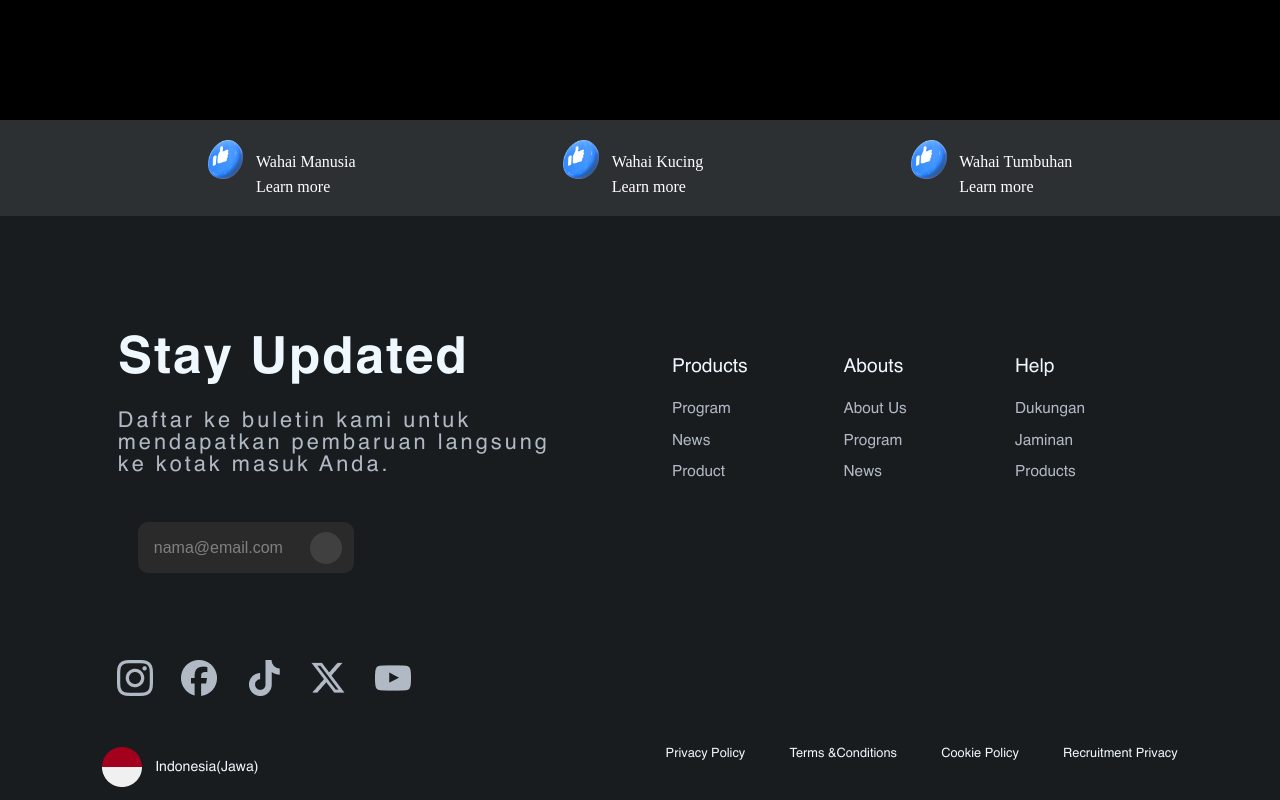
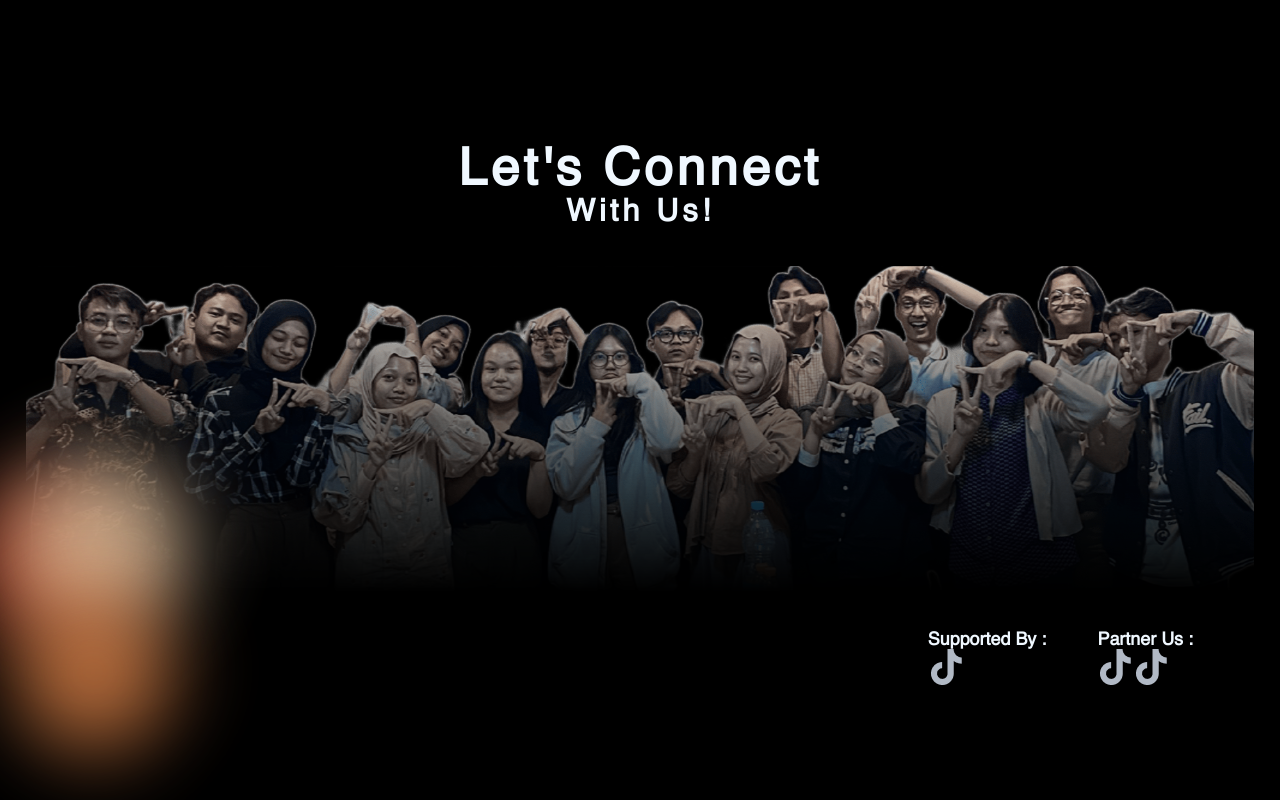
Before and after one commit to UNTEYO/unteyo, a React (Vite) app: page / in a window 1280 px wide. Shown: the part 1560-2360 px from the top of the page. Built offline with nearby package versions, Linux system fonts and the light colour scheme.

Commit message:
Halaman4

```diff
--- a/src/App.jsx
+++ b/src/App.jsx
@@ -5,6 +5,7 @@ import Decor from "./Components/Landing/Decor";
 import Header from "./Components/Header/Header";
 import Footer from "./Components/Footer/Footer";
 import Halaman1 from "./Components/Halaman1/Halaman1";
+import Halaman4 from "./Components/Halaman4/Halaman4";
 
 function App() {
   return (
@@ -13,6 +14,7 @@ function App() {
       <Landing />
       <Decor />
       <Halaman1 />
+      <Halaman4></Halaman4>
       <Footer></Footer>
     </div>
   );
--- /dev/null
+++ b/src/Components/Halaman4/Halaman4.css
@@ -0,0 +1,111 @@
+.containerHalaman4 {
+  display: flex;
+  flex-direction: column;
+  row-gap: 3vw;
+  padding: 2vw;
+  height: 100vh;
+}
+.isiHalaman4 {
+  display: flex;
+  flex-direction: column;
+  justify-content: center;
+  align-items: center;
+  letter-spacing: 4px;
+}
+.headingHalaman4 {
+  font-size: 4vw;
+  font-family: HelveticaNow;
+}
+.headingHalaman4Small {
+  font-size: 2.4vw;
+  font-family: HelveticaNow;
+}
+.photo-container {
+  position: relative;
+  width: 100%;
+  height: 25.5vw;
+  background: linear-gradient(to bottom, rgba(0, 0, 0, 0.1), rgba(0, 0, 0, 1)),
+    url("../../assets/anggota.png");
+  background-size: cover;
+  background-position: center;
+}
+
+/* COBA-COBA */
+.abstract-container {
+  position: relative;
+  top: 70%;
+  right: 7%;
+  width: 20vw;
+  height: 20vh;
+  animation: containerRotate 20s linear infinite;
+}
+@keyframes containerRotate {
+  from {
+    transform: rotate(0deg);
+  }
+  to {
+    transform: rotate(360deg);
+  }
+}
+.blob {
+  position: absolute;
+  border-radius: 50%;
+  filter: blur(40px);
+  opacity: 0.8;
+  animation: move 8s ease-in-out infinite;
+}
+
+.blob-1 {
+  width: 150px;
+  height: 150px;
+  background: #b22e15;
+  /* top: 20%;
+  left: 25%; */
+  top: 0;
+  left: 30%;
+  animation-delay: 0s;
+}
+
+.blob-2 {
+  width: 180px;
+  height: 180px;
+  background: #e0c39f;
+  /* top: 30%;
+  left: 35%; */
+  bottom: 10px;
+  left: 0;
+  animation-delay: -2s;
+}
+
+.blob-3 {
+  width: 160px;
+  height: 160px;
+  background: #d67e45;
+  /* top: 25%;
+  left: 30%; */
+  bottom: 20px;
+  right: 0;
+  animation-delay: -4s;
+}
+
+@keyframes move {
+  0%,
+  100% {
+    transform: translate(0, 0) rotate(0deg);
+  }
+  33% {
+    transform: translate(40px, -40px) rotate(120deg);
+  }
+  66% {
+    transform: translate(-40px, 40px) rotate(240deg);
+  }
+}
+
+.dukunganNpartner{
+    display: flex;
+    justify-content: end;
+    column-gap: 4vw;
+    margin-right: 5%;
+    font-family: HelveticaNow;
+    font-size: 1.4vw;
+}
--- /dev/null
+++ b/src/Components/Halaman4/Halaman4.jsx
@@ -0,0 +1,34 @@
+import React from "react";
+import coba from "../../assets/tiktok.png";
+import "./Halaman4.css";
+
+export default function Halaman4() {
+  return (
+    <>
+      <div className="containerHalaman4">
+        <section className="isiHalaman4">
+          <h2 className="headingHalaman4">Let's Connect</h2>
+          <h2 className="headingHalaman4Small">With Us!</h2>
+        </section>
+        <div className="photo-container">
+          <div className="abstract-container">
+            <div className="blob blob-1"></div>
+            <div className="blob blob-2"></div>
+            <div className="blob blob-3"></div>
+          </div>
+        </div>
+        <div className="dukunganNpartner">
+          <section>
+            <h4>Supported By :</h4>
+            <img src={coba} alt="" />
+          </section>
+          <section>
+            <h4>Partner Us :</h4>
+            <img src={coba} alt="" />
+            <img src={coba} alt="" />
+          </section>
+        </div>
+      </div>
+    </>
+  );
+}
```
Also changed, not shown: src/assets/anggota.png (added).
